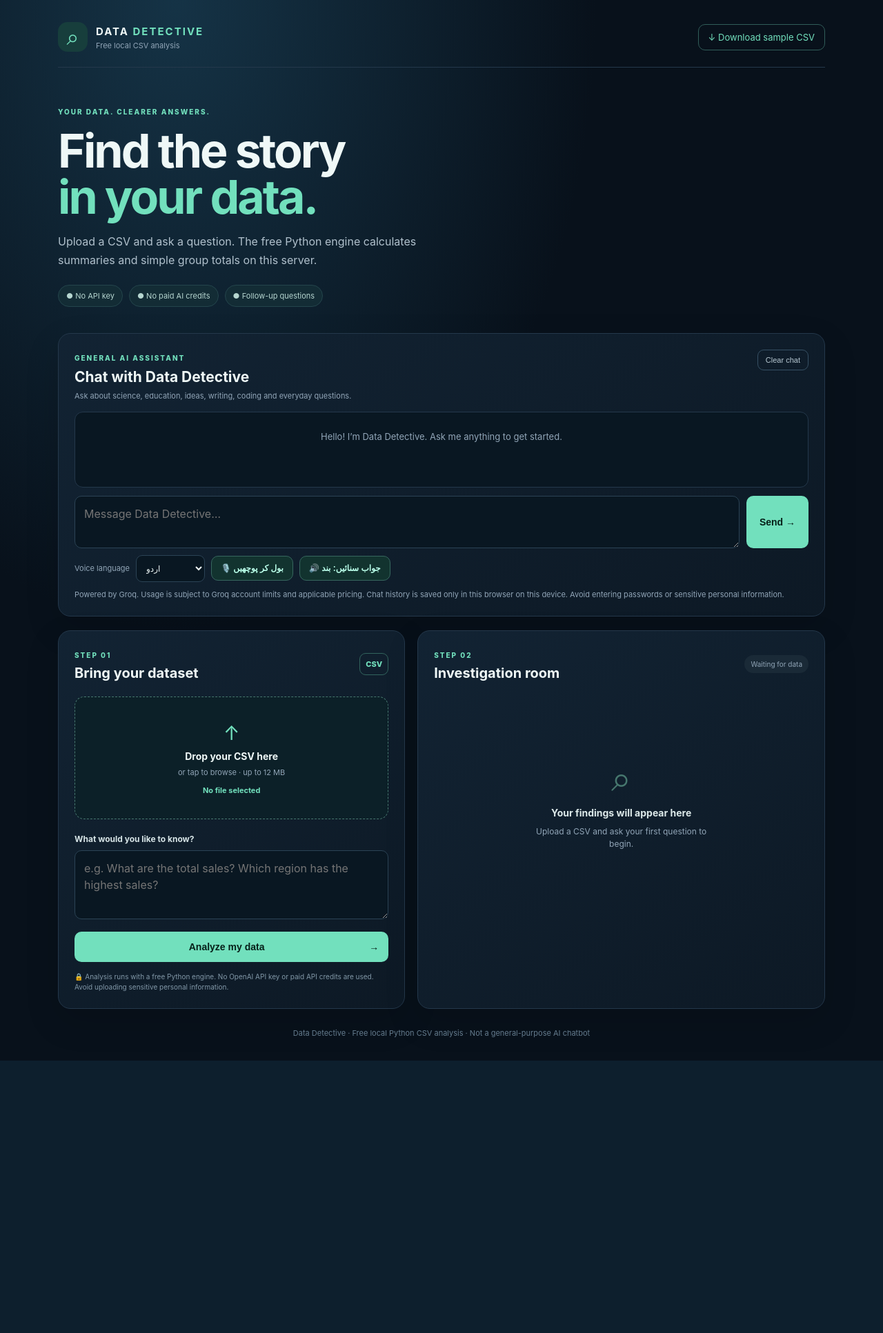
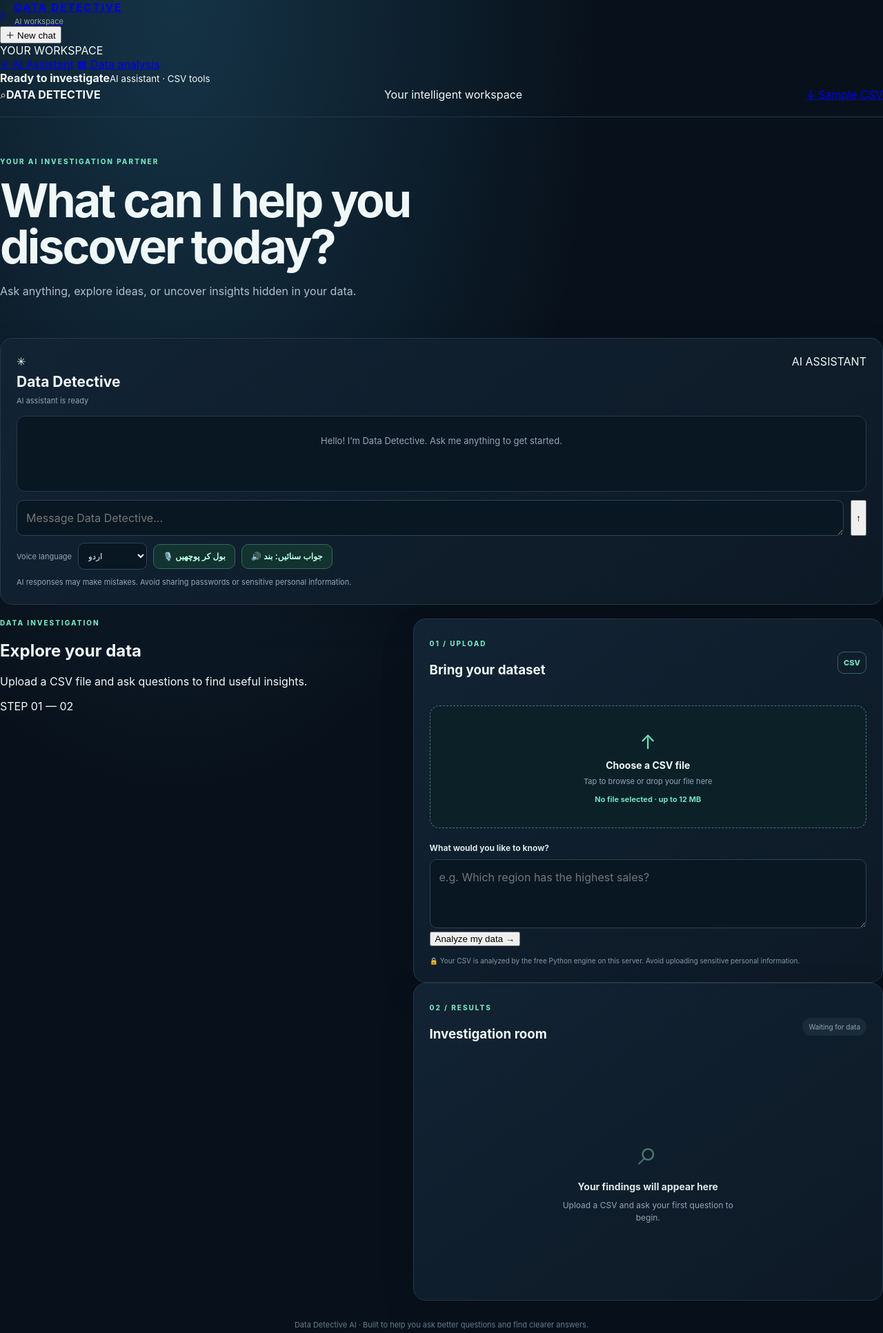
Before and after one commit to editmaster121472-create/data-detective, a Flask app: page / in a window 1280 px wide. Shown: the whole page at 69% size. Before the commit the page ends 1538 px from the top, so only its background shows below. Run offline with Flask 3, Linux system fonts and the light colour scheme.

Commit message:
Redesign Data Detective interface structure

```diff
--- a/templates/index.html
+++ b/templates/index.html
@@ -3,33 +3,78 @@
 <head>
 <meta charset="utf-8">
 <meta name="viewport" content="width=device-width,initial-scale=1">
-<title>Data Detective — Free CSV Analyzer</title>
+<meta name="theme-color" content="#101014">
+<title>Data Detective AI</title>
+<link rel="preconnect" href="https://fonts.googleapis.com">
+<link rel="preconnect" href="https://fonts.gstatic.com" crossorigin>
+<link href="https://fonts.googleapis.com/css2?family=DM+Sans:wght@400;500;600;700;800&display=swap" rel="stylesheet">
 <link rel="stylesheet" href="/static/style.css">
 </head>
 <body>
-<div class="shell">
-<header><div class="brand"><div class="mark">⌕</div><div><b>DATA <span>DETECTIVE</span></b><small>Free local CSV analysis</small></div></div><a class="sample" href="/api/sample">↓ Download sample CSV</a></header>
-<main>
-<section class="intro"><div class="eyebrow">YOUR DATA. CLEARER ANSWERS.</div><h1>Find the story<br><em>in your data.</em></h1><p>Upload a CSV and ask a question. The free Python engine calculates summaries and simple group totals on this server.</p><div class="pills"><span>● No API key</span><span>● No paid AI credits</span><span>● Follow-up questions</span></div></section>
+<div class="app-shell">
+<aside class="sidebar">
+  <a class="brand" href="/" aria-label="Data Detective home"><span class="brand-mark">⌕</span><span class="brand-copy"><b>DATA DETECTIVE</b><small>AI workspace</small></span></a>
+  <button id="clearChat" class="new-chat" type="button"><span>＋</span> New chat</button>
+  <div class="side-label">YOUR WORKSPACE</div>
+  <a class="side-link active" href="#assistant"><span>✳</span> AI Assistant</a>
+  <a class="side-link" href="#data-workspace"><span>▦</span> Data analysis</a>
+  <div class="sidebar-bottom"><div class="status-dot"></div><div><b>Ready to investigate</b><small>AI assistant · CSV tools</small></div></div>
+</aside>
+
+<div class="main-area">
+<header class="topbar">
+  <div class="mobile-brand"><span class="brand-mark">⌕</span><b>DATA DETECTIVE</b></div>
+  <div class="topbar-caption">Your intelligent workspace</div>
+  <a class="sample-link" href="/api/sample"><span>↓</span> Sample CSV</a>
+</header>
+
+<main class="content">
+<section class="intro" id="assistant">
+  <div class="eyebrow"><span class="eyebrow-dot"></span> YOUR AI INVESTIGATION PARTNER</div>
+  <h1>What can I help you<br><span>discover today?</span></h1>
+  <p>Ask anything, explore ideas, or uncover insights hidden in your data.</p>
+</section>
 
 <section class="chat-panel">
-  <div class="chat-head"><div><small>GENERAL AI ASSISTANT</small><h2>Chat with Data Detective</h2><p>Ask about science, education, ideas, writing, coding and everyday questions.</p></div><button id="clearChat" class="clear-chat" type="button">Clear chat</button></div>
-  <div id="chatMessages" class="chat-messages" aria-live="polite"><div class="chat-welcome">Hello! I’m Data Detective. Ask me anything to get started.</div></div>
-  <form id="chatForm" class="chat-compose"><textarea id="chatInput" rows="2" maxlength="4000" placeholder="Message Data Detective…"></textarea><button id="chatSend" class="primary" type="submit">Send →</button></form>
-  <p class="chat-note">Powered by Groq. Usage is subject to Groq account limits and applicable pricing. Chat history is saved only in this browser on this device. Avoid entering passwords or sensitive personal information.</p>
+  <div class="chat-head">
+    <div class="assistant-identity"><div class="assistant-avatar">✳</div><div><h2>Data Detective</h2><p><span class="online-dot"></span> AI assistant is ready</p></div></div>
+    <span class="model-chip">AI ASSISTANT</span>
+  </div>
+  <div id="chatMessages" class="chat-messages" aria-live="polite"><div class="chat-welcome"><div class="welcome-symbol">✳</div><b>Hello! I’m Data Detective.</b><span>Ask me a question and let’s figure it out together.</span></div></div>
+  <form id="chatForm" class="chat-compose">
+    <textarea id="chatInput" rows="1" maxlength="4000" placeholder="Message Data Detective..." aria-label="Message Data Detective"></textarea>
+    <button id="chatSend" class="send-button" type="submit" aria-label="Send message">↑</button>
+  </form>
+  <p class="chat-note">AI responses may make mistakes. Avoid sharing passwords or sensitive personal information.</p>
 </section>
-<section class="workspace">
-<div class="panel upload"><div class="panel-title"><div><small>STEP 01</small><h2>Bring your dataset</h2></div><div class="file-icon">CSV</div></div>
-<label class="drop" id="drop"><input id="file" type="file" accept=".csv,text/csv"><div class="upload-icon">↑</div><b>Drop your CSV here</b><span>or tap to browse · up to 12 MB</span><strong id="filename">No file selected</strong></label>
-<label class="field-label" for="question">What would you like to know?</label><textarea id="question" rows="3" placeholder="e.g. What are the total sales? Which region has the highest sales?"></textarea>
-<button id="analyze" class="primary">Analyze my data <span>→</span></button>
-<p class="privacy">🔒 Analysis runs with a free Python engine. No OpenAI API key or paid API credits are used. Avoid uploading sensitive personal information.</p></div>
-<div class="panel results"><div class="panel-title"><div><small>STEP 02</small><h2>Investigation room</h2></div><span class="status" id="status">Waiting for data</span></div>
-<div id="progress" class="progress hidden"><div class="spinner"></div><div><b id="progressTitle">Analyzing your CSV…</b><span id="progressText">Preparing your dataset</span></div></div>
-<div id="empty" class="empty"><div class="magnify">⌕</div><b>Your findings will appear here</b><span>Upload a CSV and ask your first question to begin.</span></div>
-<div id="answer" class="answer hidden"></div><section id="chartPanel" class="chart-panel hidden" aria-live="polite"><div class="chart-heading"><div><small>VISUAL INSIGHT</small><h3 id="chartTitle">Data chart</h3></div><span id="chartMeta"></span></div><div id="chartBars" class="chart-bars"></div><p class="chart-note">Grouped totals calculated locally from your uploaded CSV.</p></section><div id="reportLink" class="report-link hidden"><a id="downloadReport" href="#">↓ Download analysis report</a></div>
-<div id="followupBox" class="followup hidden"><label class="field-label" for="followup">Ask a follow-up in this session</label><div class="followrow"><input id="followup" placeholder="Ask another question…"><button id="sendFollowup">Send</button></div></div>
-</div></section>
-<footer>Data Detective · Free local Python CSV analysis · Not a general-purpose AI chatbot</footer>
-</main></div><script src="/static/app.js"></script>
-</body></html>
+
+<section class="workspace" id="data-workspace">
+  <div class="section-heading"><div><div class="eyebrow">DATA INVESTIGATION</div><h2>Explore your data</h2><p>Upload a CSV file and ask questions to find useful insights.</p></div><span class="step-chip">STEP 01 — 02</span></div>
+  <div class="workspace-grid">
+    <div class="panel upload">
+      <div class="panel-title"><div><small>01 / UPLOAD</small><h3>Bring your dataset</h3></div><div class="file-icon">CSV</div></div>
+      <label class="drop" id="drop"><input id="file" type="file" accept=".csv,text/csv"><div class="upload-icon">↑</div><b>Choose a CSV file</b><span>Tap to browse or drop your file here</span><strong id="filename">No file selected · up to 12 MB</strong></label>
+      <label class="field-label" for="question">What would you like to know?</label>
+      <textarea id="question" rows="3" placeholder="e.g. Which region has the highest sales?"></textarea>
+      <button id="analyze" class="analyze-button">Analyze my data <span>→</span></button>
+      <p class="privacy">🔒 Your CSV is analyzed by the free Python engine on this server. Avoid uploading sensitive personal information.</p>
+    </div>
+
+    <div class="panel results">
+      <div class="panel-title"><div><small>02 / RESULTS</small><h3>Investigation room</h3></div><span class="status" id="status">Waiting for data</span></div>
+      <div id="progress" class="progress hidden"><div class="spinner"></div><div><b id="progressTitle">Analyzing your CSV…</b><span id="progressText">Preparing your dataset</span></div></div>
+      <div id="empty" class="empty"><div class="magnify">⌕</div><b>Your findings will appear here</b><span>Upload a CSV and ask your first question to begin.</span></div>
+      <div id="answer" class="answer hidden"></div>
+      <section id="chartPanel" class="chart-panel hidden" aria-live="polite"><div class="chart-heading"><div><small>VISUAL INSIGHT</small><h3 id="chartTitle">Data chart</h3></div><span id="chartMeta"></span></div><div id="chartBars" class="chart-bars"></div><p class="chart-note">Grouped totals calculated locally from your uploaded CSV.</p></section>
+      <div id="reportLink" class="report-link hidden"><a id="downloadReport" href="#">↓ Download analysis report</a></div>
+      <div id="followupBox" class="followup hidden"><label class="field-label" for="followup">Ask a follow-up question</label><div class="followrow"><input id="followup" placeholder="Ask another question…"><button id="sendFollowup">Send</button></div></div>
+    </div>
+  </div>
+</section>
+<footer>Data Detective AI <span>·</span> Built to help you ask better questions and find clearer answers.</footer>
+</main>
+</div>
+</div>
+<script src="/static/app.js"></script>
+</body>
+</html>
```
